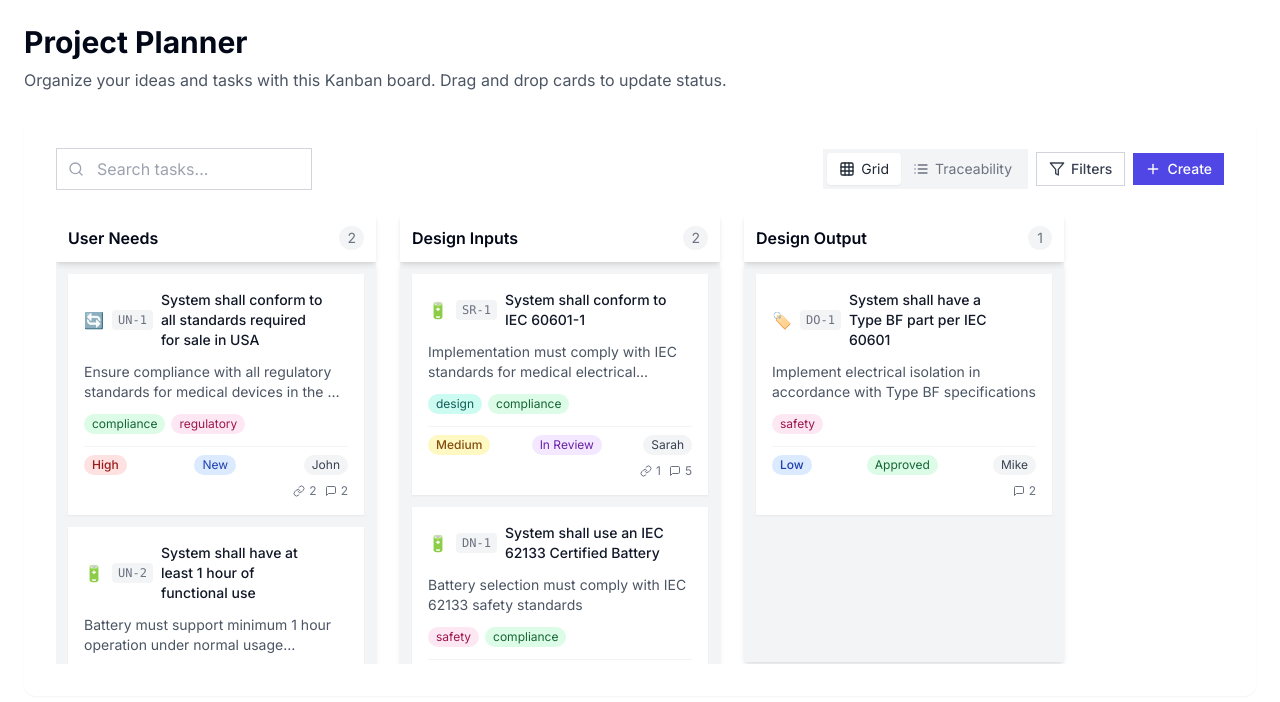
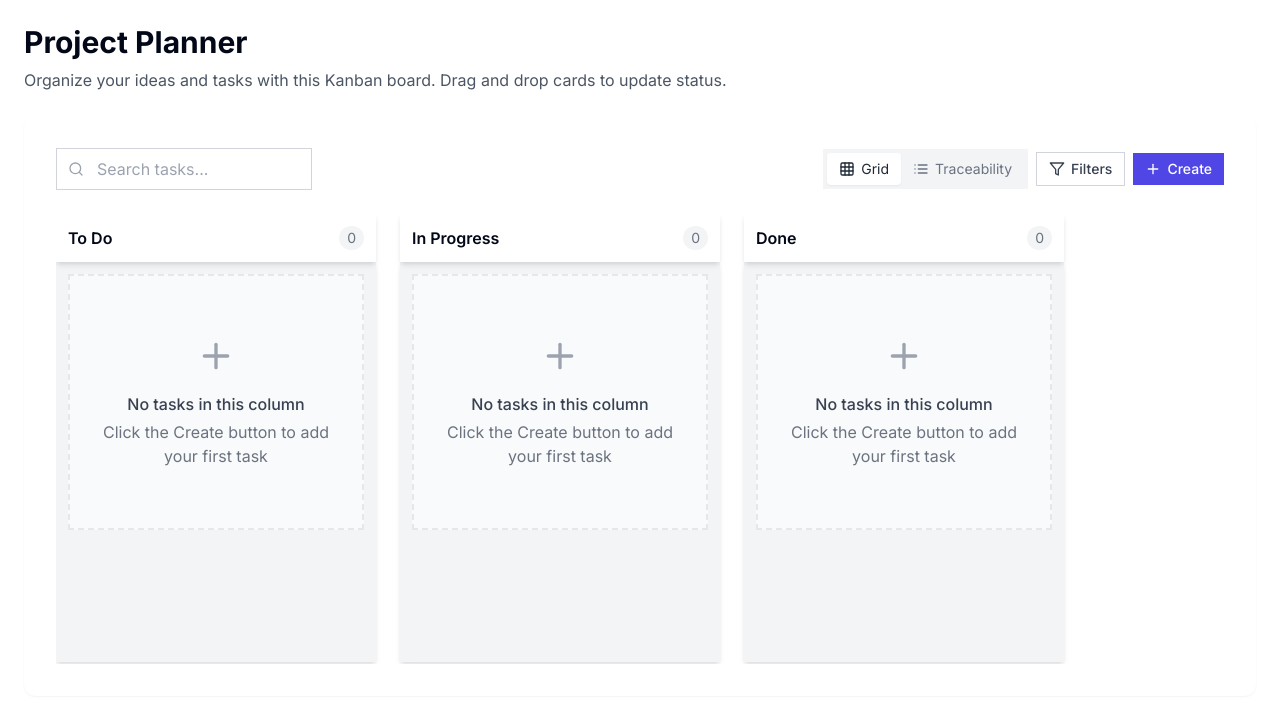
Before and after one commit to ShaikMoosa/Reflectly, a Next.js app: page /planner in a window 1280 px wide. Shown: the top 702 px of the page. Built offline with nearby package versions, Linux system fonts and the light colour scheme.

Commit message:
Remove mock data from planner and add localStorage persistence

```diff
--- a/app/components/FixedKanbanBoard.tsx
+++ b/app/components/FixedKanbanBoard.tsx
@@ -1,6 +1,6 @@
 'use client';
 
-import React, { useState } from 'react';
+import React, { useState, useEffect } from 'react';
 import { DragDropContext, Droppable, Draggable } from 'react-beautiful-dnd';
 import { Search, Plus, Filter, MoreHorizontal, Edit2, Trash2, Link, MessageSquare, Grid, List, Settings, X } from 'lucide-react';
 
@@ -43,110 +43,25 @@ interface BoardData {
 }
 
 const initialData: BoardData = {
-  tasks: {
-    'task-1': {
-      id: 'task-1',
-      content: 'System shall conform to all standards required for sale in USA',
-      description: 'Ensure compliance with all regulatory standards for medical devices in the US market',
-      priority: 'high',
-      assignee: 'John',
-      dueDate: '2023-11-30',
-      tags: ['compliance', 'regulatory'],
-      code: 'UN-1',
-      status: 'new',
-      type: 'system',
-      links: ['task-3', 'task-5'],
-      system: 'System Requirements',
-      createdAt: '2023-10-15T10:30:00Z',
-      updatedAt: '2023-10-15T10:30:00Z',
-      commentCount: 2
+  tasks: {},
+  columns: {
+    'todo-column': {
+      id: 'todo-column',
+      title: 'To Do',
+      taskIds: []
     },
-    'task-2': {
-      id: 'task-2',
-      content: 'System shall conform to IEC 60601-1',
-      description: 'Implementation must comply with IEC standards for medical electrical equipment',
-      priority: 'medium',
-      assignee: 'Sarah',
-      dueDate: '2023-12-05',
-      tags: ['design', 'compliance'],
-      code: 'SR-1',
-      status: 'in_review',
-      type: 'battery',
-      links: ['task-1'],
-      system: 'Subsystem Requirements',
-      createdAt: '2023-10-17T09:15:00Z',
-      updatedAt: '2023-10-17T09:15:00Z',
-      commentCount: 5
+    'in-progress-column': {
+      id: 'in-progress-column',
+      title: 'In Progress',
+      taskIds: []
     },
-    'task-3': {
-      id: 'task-3',
-      content: 'System shall have a Type BF part per IEC 60601',
-      description: 'Implement electrical isolation in accordance with Type BF specifications',
-      priority: 'low',
-      assignee: 'Mike',
-      dueDate: '2023-12-10',
-      tags: ['safety'],
-      code: 'DO-1',
-      status: 'approved',
-      type: 'labeling',
-      system: 'Design Output',
-      createdAt: '2023-10-08T14:30:00Z',
-      updatedAt: '2023-10-19T15:40:00Z',
-      commentCount: 2
-    },
-    'task-4': {
-      id: 'task-4',
-      content: 'System shall use an IEC 62133 Certified Battery',
-      description: 'Battery selection must comply with IEC 62133 safety standards',
-      priority: 'high',
-      assignee: 'John',
-      dueDate: '2023-11-25',
-      tags: ['safety', 'compliance'],
-      code: 'DN-1',
-      status: 'in_review',
-      type: 'battery',
-      links: ['task-3'],
-      system: 'Design Output',
-      createdAt: '2023-10-11T10:45:00Z',
-      updatedAt: '2023-10-17T13:25:00Z',
-      commentCount: 2
-    },
-    'task-5': {
-      id: 'task-5',
-      content: 'System shall have at least 1 hour of functional use',
-      description: 'Battery must support minimum 1 hour operation under normal usage conditions',
-      priority: 'medium',
-      assignee: 'Lisa',
-      dueDate: '2023-12-15',
-      tags: ['performance'],
-      code: 'UN-2',
-      status: 'pending',
-      type: 'battery',
-      links: ['task-4'],
-      system: 'User Needs',
-      createdAt: '2023-10-13T15:50:00Z',
-      updatedAt: '2023-10-13T15:50:00Z',
-      commentCount: 3
+    'done-column': {
+      id: 'done-column',
+      title: 'Done',
+      taskIds: []
     }
   },
-  columns: {
-    'column-1': {
-      id: 'column-1',
-      title: 'User Needs',
-      taskIds: ['task-1', 'task-5']
-    },
-    'column-2': {
-      id: 'column-2',
-      title: 'Design Inputs',
-      taskIds: ['task-2', 'task-4']
-    },
-    'column-3': {
-      id: 'column-3',
-      title: 'Design Output',
-      taskIds: ['task-3']
-    }
-  },
-  columnOrder: ['column-1', 'column-2', 'column-3']
+  columnOrder: ['todo-column', 'in-progress-column', 'done-column']
 };
 
 // Priority colors
@@ -186,7 +101,30 @@ const typeIcons = {
 const systemOptions = ['User Needs', 'System Requirements', 'Subsystem Requirements', 'Design Input', 'Design Output'];
 
 const FixedKanbanBoard: React.FC = () => {
-  const [boardData, setBoardData] = useState<BoardData>(initialData);
+  // Load board data from localStorage or use empty initial data
+  const loadBoardData = () => {
+    try {
+      const savedData = localStorage.getItem('plannerBoardData');
+      if (savedData) {
+        return JSON.parse(savedData) as BoardData;
+      }
+    } catch (error) {
+      console.error('Error loading board data from localStorage:', error);
+    }
+    return initialData;
+  };
+
+  const [boardData, setBoardData] = useState<BoardData>(loadBoardData());
+
+  // Save board data to localStorage when it changes
+  useEffect(() => {
+    try {
+      localStorage.setItem('plannerBoardData', JSON.stringify(boardData));
+    } catch (error) {
+      console.error('Error saving board data to localStorage:', error);
+    }
+  }, [boardData]);
+
   const [searchTerm, setSearchTerm] = useState('');
   const [showModal, setShowModal] = useState(false);
   const [currentTask, setCurrentTask] = useState<Task | null>(null);
@@ -217,9 +155,9 @@ const FixedKanbanBoard: React.FC = () => {
   });
 
   // Available assignees for dropdown
-  const assignees = ['John', 'Sarah', 'Mike', 'Lisa'];
+  const assignees = ['You', 'Team Member']; // Simplified assignee list
   // Available tags for selection
-  const availableTags = ['frontend', 'backend', 'design', 'bug', 'feature', 'documentation', 'ui', 'security', 'marketing'];
+  const availableTags = ['frontend', 'backend', 'design', 'bug', 'feature', 'documentation', 'ui', 'testing'];
 
   // Add state for view type
   const [viewType, setViewType] = useState<'grid' | 'traceability'>('grid');
```
